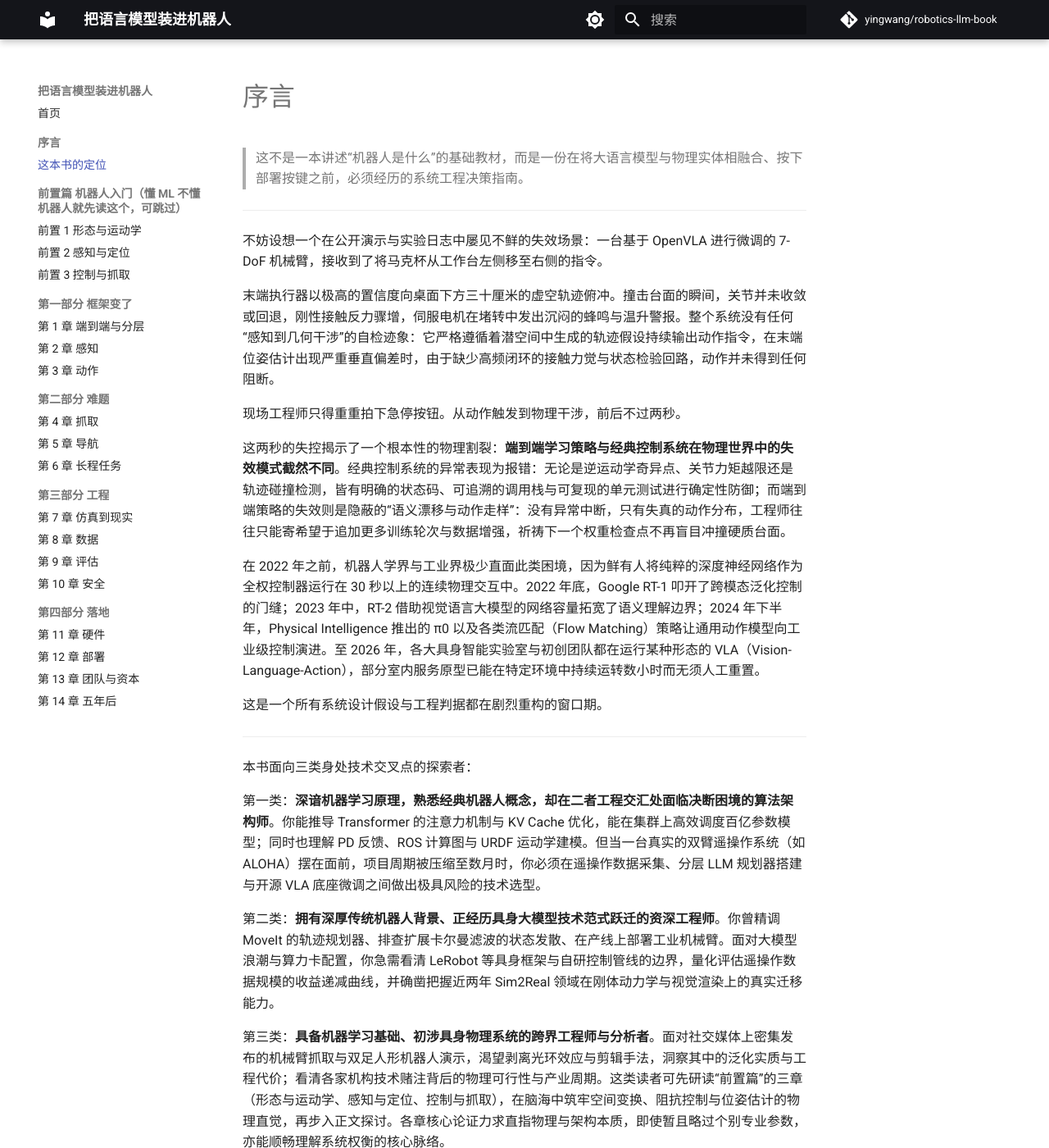
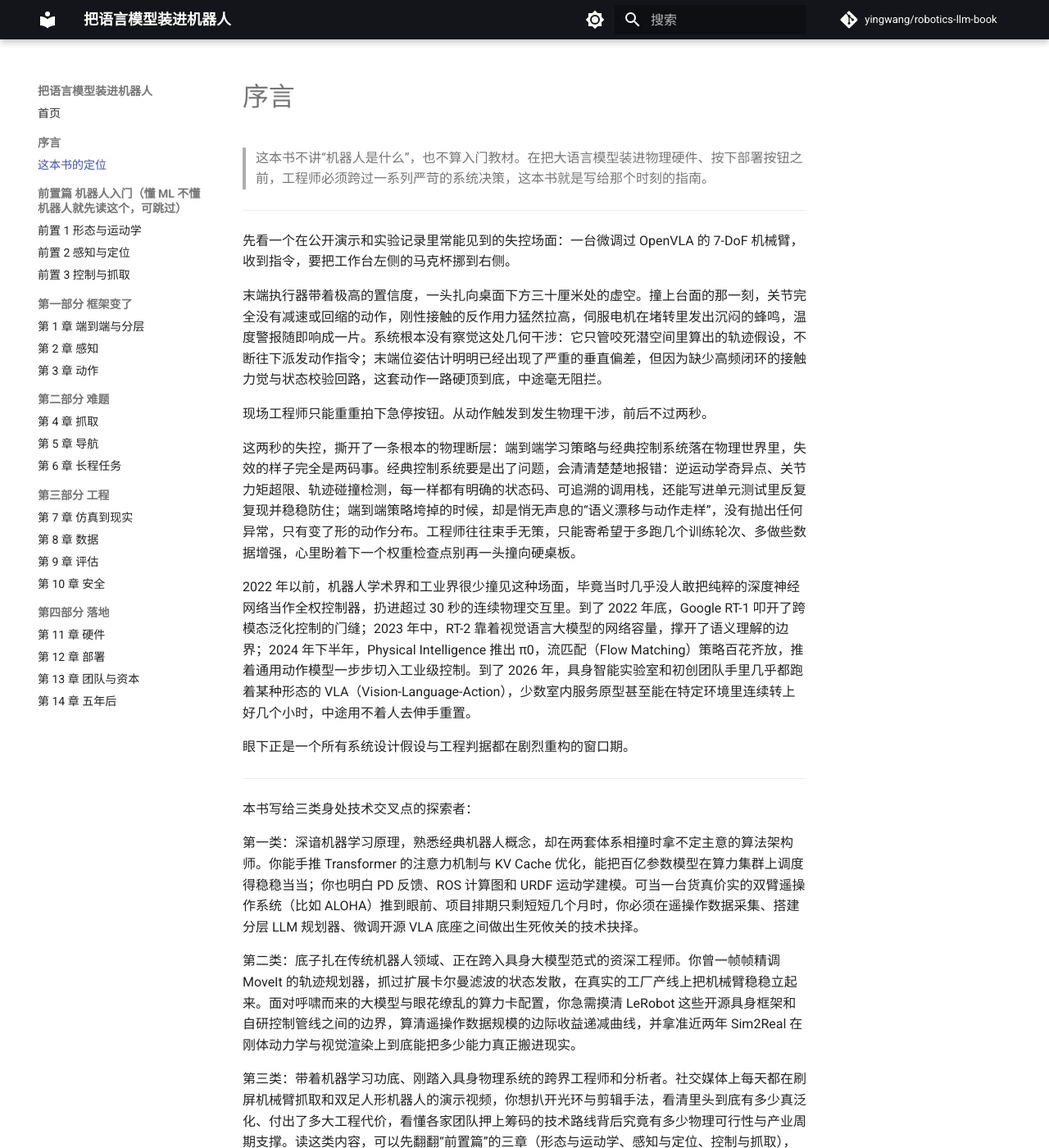
Before and after one commit to yingwang/robotics-llm-book, an MkDocs documentation site: the page built from docs/00-preface.md, in a window 1280 px wide and 1400 px high. Shown: the whole window at 82% size. Built offline with MkDocs 1.6.1 and Material for MkDocs 9.7.7, drawn with Linux system fonts in a browser that asks for light colours; comment, search, counter and statistics services are not loaded; some of the changed text lies outside the part shown.

Commit message:
润色 docs/00-preface.md：改写为更有文学性的中文，去公文腔、去破折号、收紧加粗
Co-Authored-By: Claude Opus 5 <noreply@anthropic.com>
Claude-Session: https://claude.ai/code/session_016dn2JhmGtEHSPRdYi1h8xt

```diff
--- a/docs/00-preface.md
+++ b/docs/00-preface.md
@@ -1,81 +1,81 @@
 # 序言
 
-> 这不是一本讲述“机器人是什么”的基础教材，而是一份在将大语言模型与物理实体相融合、按下部署按键之前，必须经历的系统工程决策指南。
+> 这本书不讲“机器人是什么”，也不算入门教材。在把大语言模型装进物理硬件、按下部署按钮之前，工程师必须跨过一系列严苛的系统决策，这本书就是写给那个时刻的指南。
 
 ---
 
-不妨设想一个在公开演示与实验日志中屡见不鲜的失效场景：一台基于 OpenVLA 进行微调的 7-DoF 机械臂，接收到了将马克杯从工作台左侧移至右侧的指令。
+先看一个在公开演示和实验记录里常能见到的失控场面：一台微调过 OpenVLA 的 7-DoF 机械臂，收到指令，要把工作台左侧的马克杯挪到右侧。
 
-末端执行器以极高的置信度向桌面下方三十厘米的虚空轨迹俯冲。撞击台面的瞬间，关节并未收敛或回退，刚性接触反力骤增，伺服电机在堵转中发出沉闷的蜂鸣与温升警报。整个系统没有任何“感知到几何干涉”的自检迹象：它严格遵循着潜空间中生成的轨迹假设持续输出动作指令，在末端位姿估计出现严重垂直偏差时，由于缺少高频闭环的接触力觉与状态检验回路，动作并未得到任何阻断。
+末端执行器带着极高的置信度，一头扎向桌面下方三十厘米处的虚空。撞上台面的那一刻，关节完全没有减速或回缩的动作，刚性接触的反作用力猛然拉高，伺服电机在堵转里发出沉闷的蜂鸣，温度警报随即响成一片。系统根本没有察觉这处几何干涉：它只管咬死潜空间里算出的轨迹假设，不断往下派发动作指令；末端位姿估计明明已经出现了严重的垂直偏差，但因为缺少高频闭环的接触力觉与状态校验回路，这套动作一路硬顶到底，中途毫无阻拦。
 
-现场工程师只得重重拍下急停按钮。从动作触发到物理干涉，前后不过两秒。
+现场工程师只能重重拍下急停按钮。从动作触发到发生物理干涉，前后不过两秒。
 
-这两秒的失控揭示了一个根本性的物理割裂：**端到端学习策略与经典控制系统在物理世界中的失效模式截然不同**。经典控制系统的异常表现为报错：无论是逆运动学奇异点、关节力矩越限还是轨迹碰撞检测，皆有明确的状态码、可追溯的调用栈与可复现的单元测试进行确定性防御；而端到端策略的失效则是隐蔽的“语义漂移与动作走样”：没有异常中断，只有失真的动作分布，工程师往往只能寄希望于追加更多训练轮次与数据增强，祈祷下一个权重检查点不再盲目冲撞硬质台面。
+这两秒的失控，撕开了一条根本的物理断层：端到端学习策略与经典控制系统落在物理世界里，失效的样子完全是两码事。经典控制系统要是出了问题，会清清楚楚地报错：逆运动学奇异点、关节力矩超限、轨迹碰撞检测，每一样都有明确的状态码、可追溯的调用栈，还能写进单元测试里反复复现并稳稳防住；端到端策略垮掉的时候，却是悄无声息的“语义漂移与动作走样”，没有抛出任何异常，只有变了形的动作分布。工程师往往束手无策，只能寄希望于多跑几个训练轮次、多做些数据增强，心里盼着下一个权重检查点别再一头撞向硬桌板。
 
-在 2022 年之前，机器人学界与工业界极少直面此类困境，因为鲜有人将纯粹的深度神经网络作为全权控制器运行在 30 秒以上的连续物理交互中。2022 年底，Google RT-1 叩开了跨模态泛化控制的门缝；2023 年中，RT-2 借助视觉语言大模型的网络容量拓宽了语义理解边界；2024 年下半年，Physical Intelligence 推出的 π0 以及各类流匹配（Flow Matching）策略让通用动作模型向工业级控制演进。至 2026 年，各大具身智能实验室与初创团队都在运行某种形态的 VLA（Vision-Language-Action），部分室内服务原型已能在特定环境中持续运转数小时而无须人工重置。
+2022 年以前，机器人学术界和工业界很少撞见这种场面，毕竟当时几乎没人敢把纯粹的深度神经网络当作全权控制器，扔进超过 30 秒的连续物理交互里。到了 2022 年底，Google RT-1 叩开了跨模态泛化控制的门缝；2023 年中，RT-2 靠着视觉语言大模型的网络容量，撑开了语义理解的边界；2024 年下半年，Physical Intelligence 推出 π0，流匹配（Flow Matching）策略百花齐放，推着通用动作模型一步步切入工业级控制。到了 2026 年，具身智能实验室和初创团队手里几乎都跑着某种形态的 VLA（Vision-Language-Action），少数室内服务原型甚至能在特定环境里连续转上好几个小时，中途用不着人去伸手重置。
 
-这是一个所有系统设计假设与工程判据都在剧烈重构的窗口期。
+眼下正是一个所有系统设计假设与工程判据都在剧烈重构的窗口期。
 
 ---
 
-本书面向三类身处技术交叉点的探索者：
+本书写给三类身处技术交叉点的探索者：
 
-第一类：**深谙机器学习原理，熟悉经典机器人概念，却在二者工程交汇处面临决断困境的算法架构师**。你能推导 Transformer 的注意力机制与 KV Cache 优化，能在集群上高效调度百亿参数模型；同时也理解 PD 反馈、ROS 计算图与 URDF 运动学建模。但当一台真实的双臂遥操作系统（如 ALOHA）摆在面前，项目周期被压缩至数月时，你必须在遥操作数据采集、分层 LLM 规划器搭建与开源 VLA 底座微调之间做出极具风险的技术选型。
+第一类：深谙机器学习原理，熟悉经典机器人概念，却在两套体系相撞时拿不定主意的算法架构师。你能手推 Transformer 的注意力机制与 KV Cache 优化，能把百亿参数模型在算力集群上调度得稳稳当当；你也明白 PD 反馈、ROS 计算图和 URDF 运动学建模。可当一台货真价实的双臂遥操作系统（比如 ALOHA）推到眼前、项目排期只剩短短几个月时，你必须在遥操作数据采集、搭建分层 LLM 规划器、微调开源 VLA 底座之间做出生死攸关的技术抉择。
 
-第二类：**拥有深厚传统机器人背景、正经历具身大模型技术范式跃迁的资深工程师**。你曾精调 MoveIt 的轨迹规划器、排查扩展卡尔曼滤波的状态发散、在产线上部署工业机械臂。面对大模型浪潮与算力卡配置，你急需看清 LeRobot 等具身框架与自研控制管线的边界，量化评估遥操作数据规模的收益递减曲线，并确凿把握近两年 Sim2Real 领域在刚体动力学与视觉渲染上的真实迁移能力。
+第二类：底子扎在传统机器人领域、正在跨入具身大模型范式的资深工程师。你曾一帧帧精调 MoveIt 的轨迹规划器，抓过扩展卡尔曼滤波的状态发散，在真实的工厂产线上把机械臂稳稳立起来。面对呼啸而来的大模型与眼花缭乱的算力卡配置，你急需摸清 LeRobot 这些开源具身框架和自研控制管线之间的边界，算清遥操作数据规模的边际收益递减曲线，并拿准近两年 Sim2Real 在刚体动力学与视觉渲染上到底能把多少能力真正搬进现实。
 
-第三类：**具备机器学习基础、初涉具身物理系统的跨界工程师与分析者**。面对社交媒体上密集发布的机械臂抓取与双足人形机器人演示，渴望剥离光环效应与剪辑手法，洞察其中的泛化实质与工程代价；看清各家机构技术赌注背后的物理可行性与产业周期。这类读者可先研读“前置篇”的三章（形态与运动学、感知与定位、控制与抓取），在脑海中筑牢空间变换、阻抗控制与位姿估计的物理直觉，再步入正文探讨。各章核心论证力求直指物理与架构本质，即使暂且略过个别专业参数，亦能顺畅理解系统权衡的核心脉络。
+第三类：带着机器学习功底、刚踏入具身物理系统的跨界工程师和分析者。社交媒体上每天都在刷屏机械臂抓取和双足人形机器人的演示视频，你想扒开光环与剪辑手法，看清里头到底有多少真泛化、付出了多大工程代价，看懂各家团队押上筹码的技术路线背后究竟有多少物理可行性与产业周期支撑。读这类内容，可以先翻翻“前置篇”的三章（形态与运动学、感知与定位、控制与抓取），先把空间变换、阻抗控制与位姿估计的物理直觉搭牢，再进入后面的正文。书里的核心论述都直奔物理和架构底色而去，哪怕跳过几处具体的专业参数，也能顺畅摸清整个系统取舍的脉络。
 
-本书的核心使命，正是厘清这三方在工程交汇处的真实判断准则。它不重复基础语法，不罗列驱动安装，亦不充当宽泛的仿真器性能跑分报告；它的全部笔墨，聚焦于**在当前技术发展阶段，构建或评估一台以大语言模型为核心决策机制的机器人时，必须面对的数十个严谨的工程决断**。
+把这三方人马在交汇处的真实判断准则彻底理清楚，正是这本书的核心使命。它不抄录基础语法，不罗列驱动安装步骤，也不做泛泛的仿真器性能跑分报告；书里的所有笔墨，只聚焦一件事情：在眼下的技术阶段，当你打算造一台或者评估一台以大语言模型为核心决策大脑的机器人时，必须正面回答的几十个硬核工程决断。
 
 ---
 
-在此，先行阐明贯穿全书的六条鲜明立场，以省去各章反复声明的篇幅：
+在往下翻之前，先把贯穿全书的六条鲜明立场摆在桌面上，免得后面每一章都要翻来覆去地重申：
 
-**反端到端必胜论**：“所有控制问题终将被一个规模足够庞大的单体 VLA 彻底解决”是近年来最流行的论调之一。端到端架构确实在短程平滑交互与多模态表征融合上展现出前所未有的优雅，但面对超长时程的因果规划、异常状态的分级回退以及未知几何接触的确定性泛化，单体网络依然面临注意力分散与开环累积漂移的瓶颈。第 1 章与第 6 章将深入解构分层架构在确定性与鲁棒性上的不可替代性。
+**反端到端必胜论**：“只要单体 VLA 模型做得足够大，一切控制问题终将迎刃而解”是近几年流传最广的声音之一。端到端架构在短程平滑交互和多模态表征融合上，确实漂亮得前所未有；可一旦遇上超长时程的因果规划、异常状态的分级回退，还有面对未知几何接触时的确定性泛化，单体网络就难免陷入注意力涣散与开环累积漂移的死胡同。第 1 章和第 6 章会拆解分层架构在确定性与鲁棒性上无可替代的工程价值。
 
-**反人形必然论**：“世界依人类尺度而建，因而机器人的终极形态必然是人形”看似符合直觉，实则在大多数工业与服务场景中构成了冗余的机械与能耗负担。在仓储搬运、精密装配与结构化巡检中，**轮式或履带式移动底盘协同高刚度复合机械臂，在系统稳定性、能效比、负载能力与制造成本上，均对双足构型形成显著优势**。第 11 章将详尽解析为何盲目追求双足人形是一场极其昂贵的工程执念。
+**反人形必然论**：“世界既然依着人类尺度而建，机器人的终极形态自然该是人形”，这话初听合乎直觉，放在绝大多数工业和服务场景里，却成了纯粹的机械冗余与能耗累赘。到了仓储搬运、精密装配或结构化巡检现场，轮式或履带底盘搭配高刚度复合机械臂，无论比系统稳定性、能效比、负载能力还是造价，都把双足构型远远甩在身后。第 11 章会详细拆解，为什么不顾场景死磕双足人形是一场代价高昂的工程执念。
 
-**反仿真已死论**：VLA 的兴起让部分人误以为真实遥操作数据结合互联网海量视频足以替代动力学仿真。这是危险的认知偏差。第 7 章将揭示物理仿真如何从单纯的策略生成器，转变为高保真度的数据增强引擎与极限应力测试场。
+**反仿真已死论**：VLA 走红之后，不少人以为只要抓一把真机遥操作数据，再塞进海量互联网视频，就能把动力学仿真扔进垃圾堆。这是极危险的错觉。第 7 章会讲清楚，物理仿真非但没死，反而已经从早期的策略生成工具，蜕变成了高保真度的数据增强引擎与极限应力测试场。
 
-**反演示即真理**：一段精心剪辑的 30 秒社交媒体演示视频是商业公关，而非工业产品。第 9 章将剖析行业内常见的五种选择性展示技巧，提供一套穿透视觉假象、精准测定系统闭环鲁棒性的评测方法论。
+**反演示即真理**：社交平台上剪辑得天花乱坠的 30 秒短视频，那是用来做商业公关的，不是工业产品。第 9 章会拆穿业内常见的五种挑着录、拣着看的展示花招，并给出一套刺破视觉假象、精准测定系统闭环鲁棒性的评测方法。
 
-**反遥操作万能论**：遥操作（Teleoperation）能够提供高质量的专家演示轨迹，但同样沉淀了操作员的主观行为噪声、低动态带宽与开环视觉依赖。第 8 章将量化解析遥操作数据收集的边际收益拐点与隐性工程代价。
+**反遥操作万能论**：遥操作（Teleoperation）确实能采出高质量的专家示教轨迹，但也把操作员个人的行为噪声、迟钝的动态响应带宽和对视觉画面的开环依赖一股脑揉了进去。第 8 章会用具体数据算一算，遥操作数据采到什么时候会触碰边际收益拐点，背后又藏着哪些看不见的工程代价。
 
-**反对齐等同具身安全论**：将自然语言处理中的文本偏好对齐机制机械移植到具身系统中是远远不够的。生成不恰当言论的对话模型与具备数十牛顿米关节扭矩、高速运动的物理实体，承担着截然不同的物理破坏风险。第 10 章将重构包含语义约束、控制包络与硬件急停的多层级具身安全防御纵深。
+**反对齐等同具身安全论**：把自然语言处理里的那套文本偏好对齐生搬硬套给具身系统，根本行不通。嘴里吐出几句不当言论的聊天模型，跟拖着几十牛米关节扭矩高速挥舞的铁疙瘩，带来的破坏力完全不在一个量级。第 10 章会重新搭建一套横跨语义约束、控制包络与硬件急停的多层防御纵深。
 
-阅读全书时，请保持独立的审视与批判。每一项论断皆旨在激发真实的工程思辨，唯有经过实践检验的审慎判断，才能在物理世界的扰动中立于不败之地。
+翻阅这本书时，不妨多带几分怀疑与审视。书里的每一句论断，都是为了逼出真正的工程思辨；只有那些经受住真机与车间敲打的判断，才能在物理世界的真实扰动中站稳脚跟。
 
 ---
 
-划定边界，明确本书不予展开的范畴：
+先把界线划清，以下几块内容本书一概不予展开：
 
-**Transformer 的底层实现细节**。各类开源实现与经典技术解析已足够详实完备。
+**Transformer 的底层代码细节**。市面上的开源代码和经典解析早已汗牛充栋，讲得足够透彻。
 
-**ROS2 节点与通信中间件的基础配置**。官方文档与经典工程实践社区提供了标准范式。
+**ROS2 节点与通信中间件的基础配置**。官方文档与活跃的开源社区早就给出了标准答案。
 
-**刚体运动学与动力学的繁复推导**。经典的分析力学与空间算子代数教材（如 Lynch 与 Park 的专著）已建立起无可挑剔的理论大厦。
+**刚体运动学与动力学的繁复推导**。像 Lynch 和 Park 的经典教材，早已把分析力学与空间算子代数的理论大厦搭得无可挑剔。
 
-**强化学习基础算法的伪代码解析**。PPO、SAC 及 Diffusion Policy 的数学推演与底层源码均有优质的开源实现可供查阅。
+**强化学习基础算法的伪代码解析**。无论是 PPO、SAC 还是 Diffusion Policy，它们的数学推演与底层源码，都能在成熟的开源项目里找到极好的参考。
 
-本书的着眼点在于上述各学科技术交织的空白地带：**在真实的系统架构中，何时何处、以何种标准做出取舍**。
+这本书的眼光，死死盯着上述学科相互碰撞后留下的灰色地带：在真实的系统架构里，究竟在何时、何处、凭什么尺度做出取舍。
 
 ---
 
 阅读建议：
 
-序言与第 1 章奠定全书的架构思辨基石，建议首选通读。第 1 章确立“端到端与分层”这把核心标尺，后续章节将反复引述。
+序言与第 1 章搭起了整本书的架构底座，建议先一口气读完。第 1 章立下的“端到端与分层”这把标尺，后面的章节会一次次拿出来比照。
 
-第二、三部分（第 2 至第 10 章）围绕核心难题与工程管线展开，可根据当前研发所处的技术瓶颈进行定向检索，其中第 7 章（仿真到现实）与第 9 章（系统评测）是多数具身演示走向真实物理落地的命门所在，值得深入研读。
+第二、三部分（第 2 至第 10 章）围绕具身控制的核心难题与工程管线铺开，可以照着你眼下卡壳的技术瓶颈按图索骥。其中第 7 章（仿真到现实）和第 9 章（系统评测），掐着绝大多数具身原型从演示走向真实物理落地的命门，很值得停下来仔细琢磨。
 
-第四部分（第 11 至第 14 章）从全局视角审视硬件演进、落地部署、团队资本配置及未来演变。第 14 章立足长远，推演未来数年中具身物理世界的确定性锚点。
+第四部分（第 11 至第 14 章）拉高视线，通盘审视硬件演进、落地部署、团队资源配置与行业未来演变。第 14 章放眼长远，推演未来数年里具身物理世界真正靠得住的确定性锚点。
 
-各章末尾附有启发式练习。大多数练习并非要求编写新代码，而是引导读者**重新审视熟悉的演示视频，或者重新带着工程批判视角研读经典文献**。带着全新维度的工程质询重新审视现有系统，往往比盲目堆砌代码带来更深刻的认知跃迁。
+每章末尾都附了些练习。这些题目大多不要求写出新代码，而是引导读者回过头去，重新审视那些看熟了的演示视频，或是带着审慎的工程眼光重读经典文献。学会追问现有系统背后的设计取舍，往往比盲目堆砌代码更能让人看清问题的关键。
 
 ---
 
 关于本书的生命周期：
 
-具身智能正处于底层范式剧烈碰撞的时代。无论未来的突破率先发生在高频触觉感知的硬件层、互联网级具身视频的数据飞轮，还是大规模工业部署的收敛过程，当书中今日的前沿争论转化为明日的工程常识之时，便见证了这个领域在物理世界中切实迈出的坚实步伐。
+具身智能正处在底层范式剧烈碰撞的时代。未来的突破，无论率先发生在高频触觉感知的硬件层、互联网级具身视频的数据飞轮，还是大规模工业部署的收敛过程，当书中记录的那些前沿争论化作明日的工程常识，便见证了这个领域在物理世界中切实迈出的坚实步伐。
 
 下一章：[第 1 章 端到端与分层](01-end-to-end.md)
```
